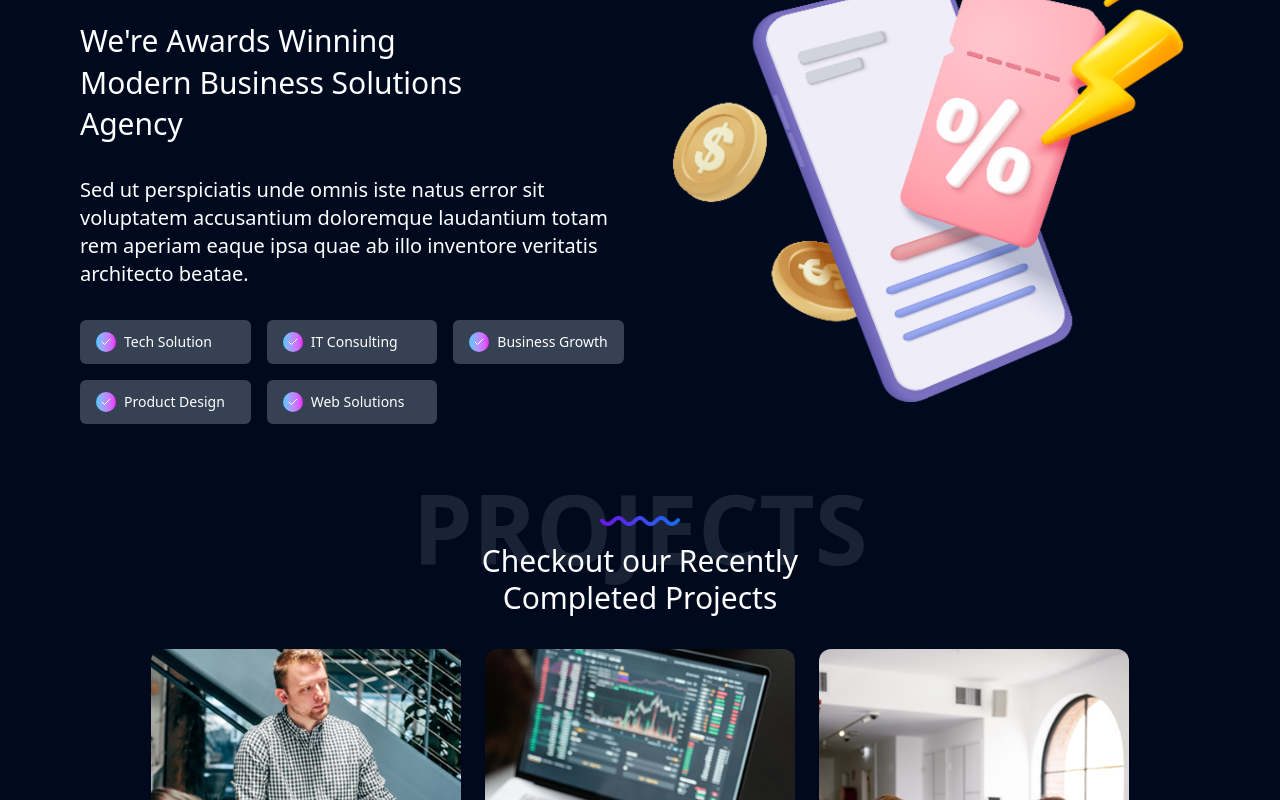
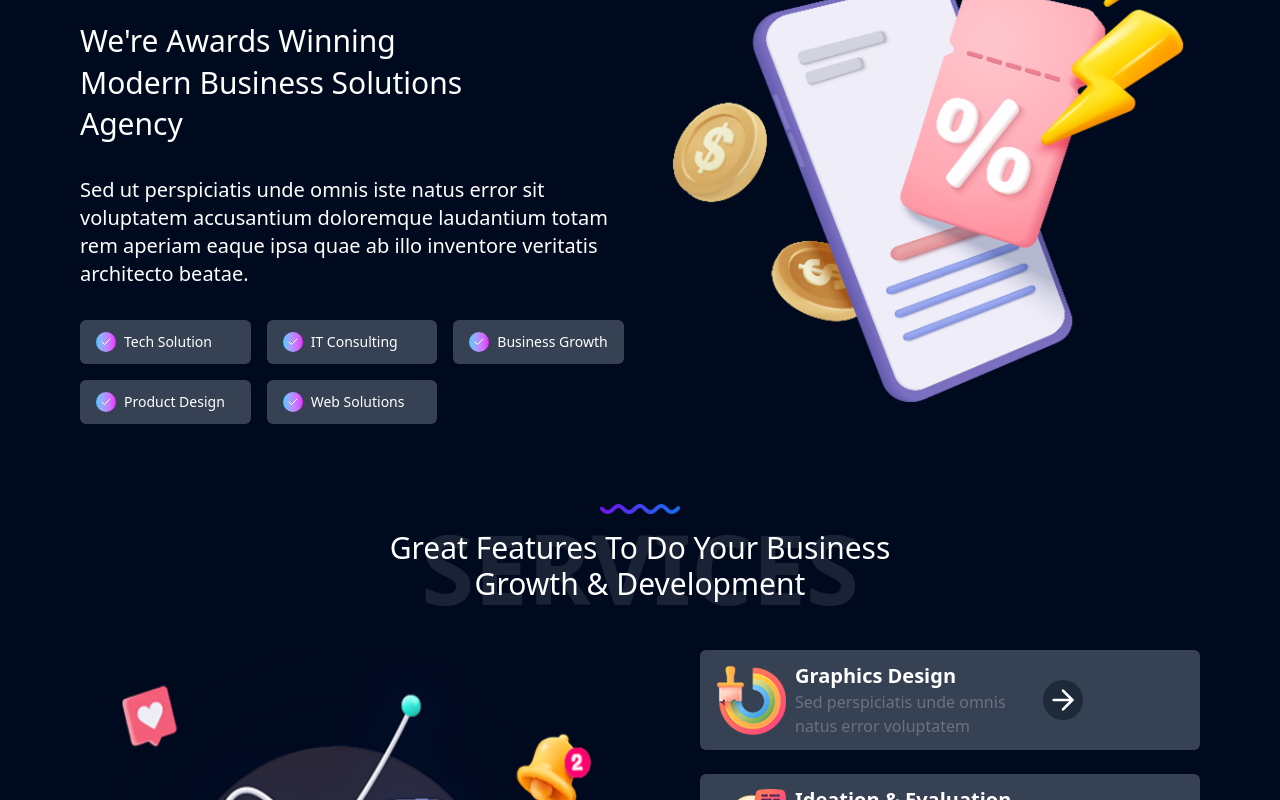
Before and after one commit to Pritam1121/landing-page_atsu, a React (Vite) app: page / in a window 1280 px wide. Shown: the part 2000-2800 px from the top of the page. Built offline with nearby package versions, Linux system fonts and the light colour scheme.

Commit message:
eat: improved responsive design for DevlopmentCard component

```diff
--- a/src/App.jsx
+++ b/src/App.jsx
@@ -9,7 +9,7 @@ function App() {
   const [loading, setLoading] = useState(true);
 
   useEffect(() => {
-    const timer = setTimeout(() => setLoading(false), 2000);
+    const timer = setTimeout(() => setLoading(false), 1000);
     return () => clearTimeout(timer);
   }, []);
 
--- a/src/components/Development.jsx
+++ b/src/components/Development.jsx
@@ -3,94 +3,104 @@ import { ArrowRight } from "lucide-react";
 
 const DevlopmentCard = () => {
   return (
-    <div className="max-w-6xl mx-auto px-4">
-      <div className="flex flex-col items-center text-center">
-        <div className="z-10">
-          <div className="relative flex flex-col items-center justify-center text-center mb-12">
-          <h2 className="absolute capitalize text-8xl font-extrabold transform opacity-10 text-white">SERVICES</h2>
+    <div className="max-w-6xl mx-auto px-4 py-10">
+
+      <div className="flex flex-col items-center text-center mb-12">
+        <div className="relative flex flex-col items-center justify-center">
+          <h2 className="absolute capitalize text-6xl md:text-8xl font-extrabold opacity-10 text-white">
+            SERVICES
+          </h2>
         </div>
-          <div className="z-10 mt-[-60px]">
-            <img src="images/pseudo.png" className="w-20 h-auto mx-auto mb-4" alt="Icon" />
-            <p className="text-3xl text-white">
+        <div className="z-10 -mt-16">
+          <img
+            src="images/pseudo.png"
+            className="w-20 h-auto mx-auto mb-4"
+            alt="Icon"
+          />
+          <p className="text-xl md:text-3xl text-white">
             Great Features To Do Your Business <br /> Growth & Development
           </p>
         </div>
       </div>
-      </div>
-      <div className="grid grid-cols-1 md:grid-cols-2 gap-6">
 
-        <div className="flex items-center justify-center">
+
+      <div className="flex flex-col md:flex-row gap-10">
+
+        <div className="w-full md:w-1/2 flex justify-center md:justify-start">
           <img
             src="images/bg-icon-two-dark.png"
-            className="w-full h-auto max-w-xs sm:max-w-sm md:max-w-md lg:max-w-lg mt-30"
+            className="w-full max-w-xs sm:max-w-sm md:max-w-md lg:max-w-lg h-auto"
             alt="About"
           />
         </div>
 
-        <div className="relative flex flex-col justify-center">
-          <div className="relative">
-            <div className="mt-8 grid grid-cols-1 gap-4">
-              <div className="pl-10 transform hover:scale-105 hover:rotate-1 transition duration-300">
-                <div className="px-4 py-3 bg-gray-700 w-100 hover:bg-gray-400 transition-colors duration-300 rounded-md">
-                  <div className="flex items-center gap-2">
-                    <img src="images/service1.png" />
-                    <div className='grid w-60'>
-                      <h2 className='text-white text-xl font-bold'>Graphics Design</h2>
-                      <p className='text-gray-500 align-left' >Sed perspiciatis unde omnis natus error voluptatem</p>
+
+        <div className="w-full md:w-1/2 flex flex-col gap-6">
+
+          <div className="pl-0 md:pl-10 transform hover:scale-105 hover:rotate-1 transition duration-300">
+            <div className="w-full px-4 py-3 bg-gray-700 hover:bg-gray-400 transition-colors duration-300 rounded-md">
+              <div className="flex flex-wrap items-center gap-2">
+                <img src="images/service1.png" alt="Graphics Design" />
+                <div className="grid w-full sm:w-60">
+                  <h2 className="text-white text-xl font-bold">Graphics Design</h2>
+                  <p className="text-gray-500">Sed perspiciatis unde omnis natus error voluptatem</p>
                 </div>
-                    <p className="text-sm text-white"></p>
                 <ArrowRight className="w-10 h-auto bg-gray-800 rounded-full text-white p-1" />
               </div>
             </div>
           </div>
-              <div className="pl-20 transform hover:scale-105 hover:rotate-1 transition duration-300">
-                <div className="px-4 py-3 bg-gray-700 w-100 hover:bg-gray-400 transition-colors duration-300 rounded-md">
-                  <div className="flex items-center gap-2">
-                    <img src="images/service2.png" />
-                    <div className='grid w-60'>
-                      <h2 className='text-white text-xl font-bold'>Ideation & Evaluation</h2>
-                      <p className='text-gray-500 align-left' >Sed perspiciatis unde omnis natus error voluptatem</p>
+
+
+          <div className="pl-0 md:pl-10 transform hover:scale-105 hover:rotate-1 transition duration-300">
+            <div className="w-full px-4 py-3 bg-gray-700 hover:bg-gray-400 transition-colors duration-300 rounded-md">
+              <div className="flex flex-wrap items-center gap-2">
+                <img src="images/service2.png" alt="Ideation" />
+                <div className="grid w-full sm:w-60">
+                  <h2 className="text-white text-xl font-bold">Ideation & Evaluation</h2>
+                  <p className="text-gray-500">Sed perspiciatis unde omnis natus error voluptatem</p>
                 </div>
-                    <p className="text-sm text-white"></p>
                 <ArrowRight className="w-10 h-auto bg-gray-800 rounded-full text-white p-1" />
               </div>
             </div>
           </div>
-              <div className="pl-30 transform hover:scale-105 hover:rotate-1 transition duration-300">
-                <div className="px-4 py-3 bg-gray-700 w-100 hover:bg-gray-400 transition-colors duration-300 rounded-md">
-                  <div className="flex items-center gap-2">
-                    <img src="images/service3.png" />
-                    <div className='grid w-60'>
-                      <h2 className='text-white text-xl font-bold'>Brand Identity</h2>
-                      <p className='text-gray-500 align-left' >Sed perspiciatis unde omnis natus error voluptatem</p>
+
+
+          <div className="pl-0 md:pl-10 transform hover:scale-105 hover:rotate-1 transition duration-300">
+            <div className="w-full px-4 py-3 bg-gray-700 hover:bg-gray-400 transition-colors duration-300 rounded-md">
+              <div className="flex flex-wrap items-center gap-2">
+                <img src="images/service3.png" alt="Brand Identity" />
+                <div className="grid w-full sm:w-60">
+                  <h2 className="text-white text-xl font-bold">Brand Identity</h2>
+                  <p className="text-gray-500">Sed perspiciatis unde omnis natus error voluptatem</p>
                 </div>
-                    <p className="text-sm text-white"></p>
                 <ArrowRight className="w-10 h-auto bg-gray-800 rounded-full text-white p-1" />
               </div>
             </div>
           </div>
-              <div className="pl-15 transform hover:scale-105 hover:rotate-1 transition duration-300">
-                <div className="px-4 py-3 bg-gray-700 w-100 hover:bg-gray-400 transition-colors duration-300 rounded-md">
-                  <div className="flex items-center gap-2">
-                    <img src="images/service4.png" />
-                    <div className='grid w-60'>
-                      <h2 className='text-white text-xl font-bold'>Custome Service</h2>
-                      <p className='text-gray-500 align-left' >Sed perspiciatis unde omnis natus error voluptatem</p>
+
+
+          <div className="pl-0 md:pl-10 transform hover:scale-105 hover:rotate-1 transition duration-300">
+            <div className="w-full px-4 py-3 bg-gray-700 hover:bg-gray-400 transition-colors duration-300 rounded-md">
+              <div className="flex flex-wrap items-center gap-2">
+                <img src="images/service4.png" alt="Customer Service" />
+                <div className="grid w-full sm:w-60">
+                  <h2 className="text-white text-xl font-bold">Custom Service</h2>
+                  <p className="text-gray-500">Sed perspiciatis unde omnis natus error voluptatem</p>
                 </div>
-                    <p className="text-sm text-white"></p>
                 <ArrowRight className="w-10 h-auto bg-gray-800 rounded-full text-white p-1" />
               </div>
             </div>
           </div>
-              <div className="pl-0 transform hover:scale-105 hover:rotate-1 transition duration-300">
-                <div className="px-4 py-3 bg-gray-700 w-100 hover:bg-gray-400 transition-colors duration-300 rounded-md">
-                  <div className="flex items-center gap-2">
-                    <img src="images/service5.png" />
-                    <div className='grid w-60'>
-                      <h2 className='text-white text-xl font-bold'>Web Strategy</h2>
-                      <p className='text-gray-500 align-left' >Sed perspiciatis unde omnis natus error voluptatem</p>
+
+
+          <div className="pl-0 md:pl-10 transform hover:scale-105 hover:rotate-1 transition duration-300">
+            <div className="w-full px-4 py-3 bg-gray-700 hover:bg-gray-400 transition-colors duration-300 rounded-md">
+              <div className="flex flex-wrap items-center gap-2">
+                <img src="images/service5.png" alt="Web Strategy" />
+                <div className="grid w-full sm:w-60">
+                  <h2 className="text-white text-xl font-bold">Web Strategy</h2>
+                  <p className="text-gray-500">Sed perspiciatis unde omnis natus error voluptatem</p>
                 </div>
-                    <p className="text-sm text-white"></p>
                 <ArrowRight className="w-10 h-auto bg-gray-800 rounded-full text-white p-1" />
               </div>
             </div>
@@ -99,10 +109,6 @@ const DevlopmentCard = () => {
         </div>
       </div>
     </div>
-
-
-      </div>
-    </div>
   );
 };
 
--- a/src/pages/home.jsx
+++ b/src/pages/home.jsx
@@ -15,9 +15,8 @@ import Review from "../components/Review";
 const home = () => {
     return (
         <div className="w-full h-100vh relative bg-[#000A1F]">
-            <div className="w-full h-96 absolute inset-0 bg-[url('/images/Grid.png')] bg-cover bg-center opacity-50"></div>
-            <div
-                className="w-100% h-100 absolute inset-0 bg-[url('/images/ImageBackground.png')] bg-cover bg-center opacity-30 z-1"></div>
+            <div className="w-full h-96 absolute inset-0 bg-[url('/images/Grid.png')] bg-cover bg-center opacity-100"></div>
+
             {/* 1st section */}
             <div className="max-w-6xl mx-auto pt-20 px-4 sm:px-6 lg:px-8 z-10">
                 <div className="grid grid-cols-1 md:grid-cols-2 gap-8 items-center">
@@ -117,8 +116,8 @@ const home = () => {
                 <div className="mb-16">
                     <BusinessSection />
                 </div>
-                  <div className="mb-16">
-                    {/* <DevlopmentCard /> */}
+                <div className="mb-16">
+                    <DevlopmentCard />
                 </div>
                 <div className="mb-16">
                     <ProjectCard />
```
Also changed, not shown: public/images/Vector.png (added). Lines whose indentation alone changed are shown as unchanged.
